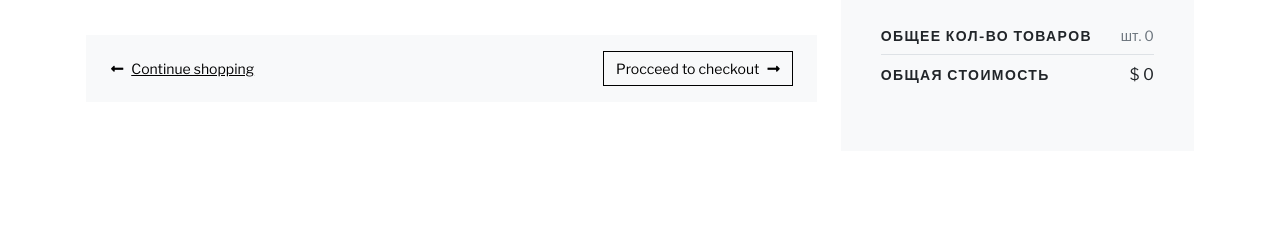
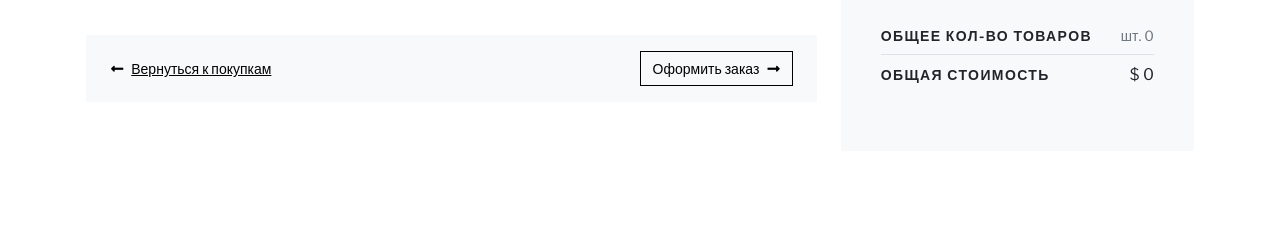
Before and after one commit to PsYcHo-DiSs/web_shop, a Django app: page /cart/ in a window 1280 px wide. Shown: the part 426-667 px from the top of the page. Run offline with Django 5.2, Linux system fonts and the light colour scheme; the visitor is signed in with stand-in values (Sample User, id 1); data comes from the database, SQL or seed files in the repository; data that the repository does not hold is empty; parts of the project's set-up code (start-up, migrations or seed data) failed here and were passed over; some libraries are stand-ins or nearby versions; some web fonts are replaced.

Commit message:
feat: add checkout funtionality by button, add redirecting to main for further shopping

```diff
--- a/shop/templates/shop/cart.html
+++ b/shop/templates/shop/cart.html
@@ -63,11 +63,10 @@
                         <div class="row align-items-center text-center">
                             <div class="col-md-6 mb-3 mb-md-0 text-md-start"><a
                                     class="btn btn-link p-0 text-dark btn-sm"
-                                    href="shop.html"><i
-                                    class="fas fa-long-arrow-alt-left me-2"> </i>Continue shopping</a></div>
+                                    href="{% url 'index' %}"><i
+                                    class="fas fa-long-arrow-alt-left me-2"> </i>Вернуться к покупкам</a></div>
                             <div class="col-md-6 text-md-end"><a class="btn btn-outline-dark btn-sm"
-                                                                 href="checkout.html">Procceed
-                                to checkout<i class="fas fa-long-arrow-alt-right ms-2"></i></a></div>
+                                                                 href="{% url 'checkout' %}">Оформить заказ<i class="fas fa-long-arrow-alt-right ms-2"></i></a></div>
                         </div>
                     </div>
                 </div>
```
